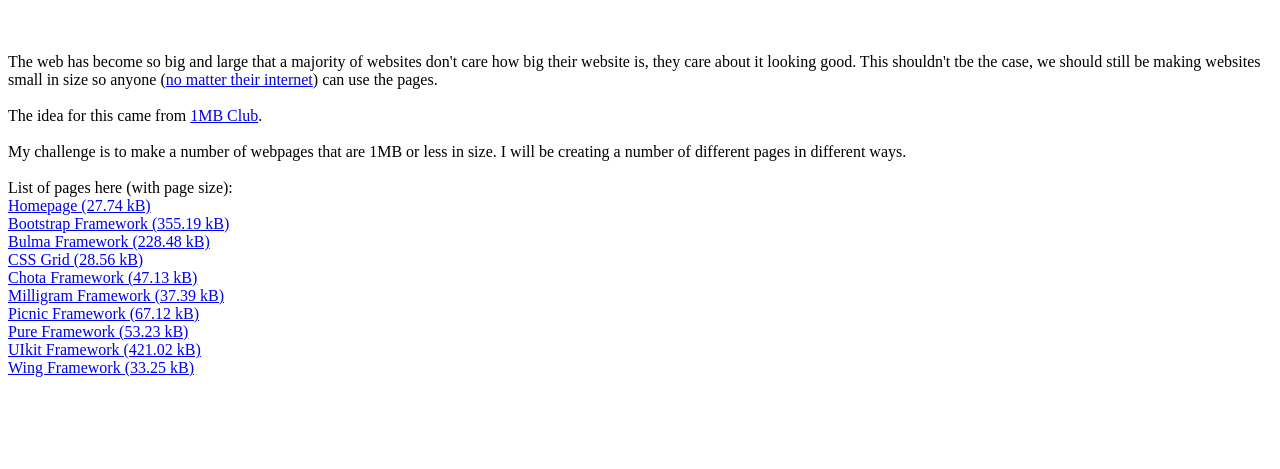
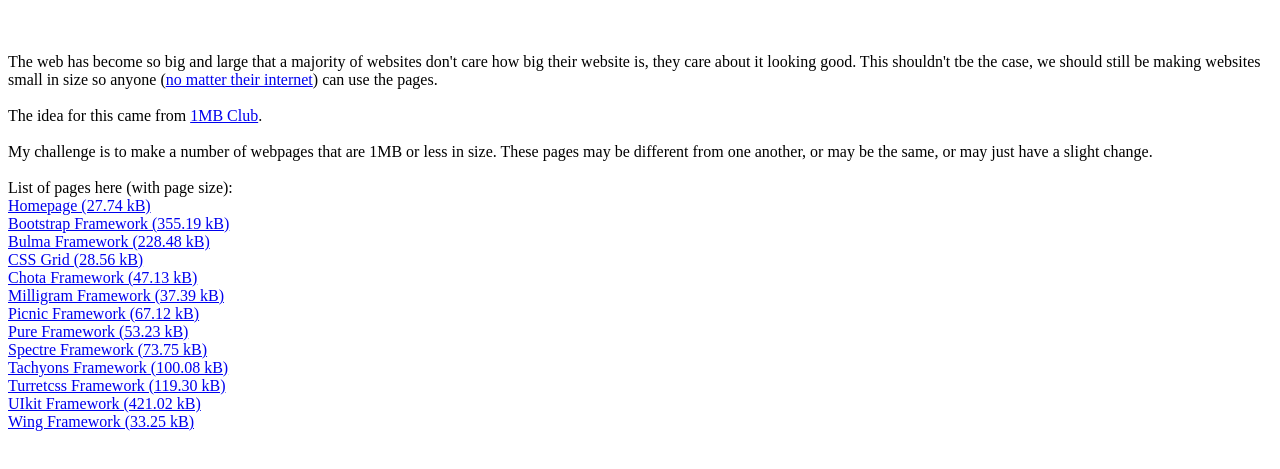
Before and after one commit to gregoryhammond/1mb-pages, a plain HTML site: page index.html in a window 1280 px wide. Shown: the part 61-530 px from the top of the page. Drawn offline with Linux system fonts and the light colour scheme.

Commit message:
Add links to the other frameworks, as well as todo's that I want to do (what I want to do past the frameworks & frameworks I still need to add).

```diff
--- a/index.html
+++ b/index.html
@@ -27,9 +27,14 @@
         <br> <br>
         The idea for this came from <a href="https://1mb.club/">1MB Club</a>.
         <br> <br>
-        My challenge is to make a number of webpages that are 1MB or less in size. I will be creating a number of different pages in different ways.
+        My challenge is to make a number of webpages that are 1MB or less in size. These pages may be different from one another, or may be the same, or may just have a slight change.
+        <!-- TODO: Each framework page should have info about the framework, and after done all these frameworks (so people can easily know and don't have to spend all the time searching), then create pictures and video pages using various methods (cloudinary, embed, youtube etc...) to show off the best ways to do so.-->
         <br> <br>
         List of pages here (with page size):
+        <!-- TODO: Frameworks to add:
+            Cirrus CSS(https://spiderpig86.github.io/Cirrus/)
+            HiQ(https://jonathanharrell.github.io/hiq/)
+            MUI(https://www.muicss.com/)-->
         <br>
         <a href="index.html">Homepage (27.74 kB)</a>
         <br>
@@ -47,6 +52,12 @@
         <br>
         <a href="pure-framework.html">Pure Framework (53.23 kB)</a>
         <br>
+        <a href="spectre-framework.html">Spectre Framework (73.75 kB)</a>
+        <br>
+        <a href="tachyons-framework.html">Tachyons Framework (100.08 kB)</a>
+        <br>
+        <a href="turretcss-framework.html">Turretcss Framework (119.30 kB)</a>
+        <br>
         <a href="uikit-framework.html">UIkit Framework (421.02 kB)</a>
         <br>
         <a href="wing-framework.html">Wing Framework (33.25 kB)</a>
```
